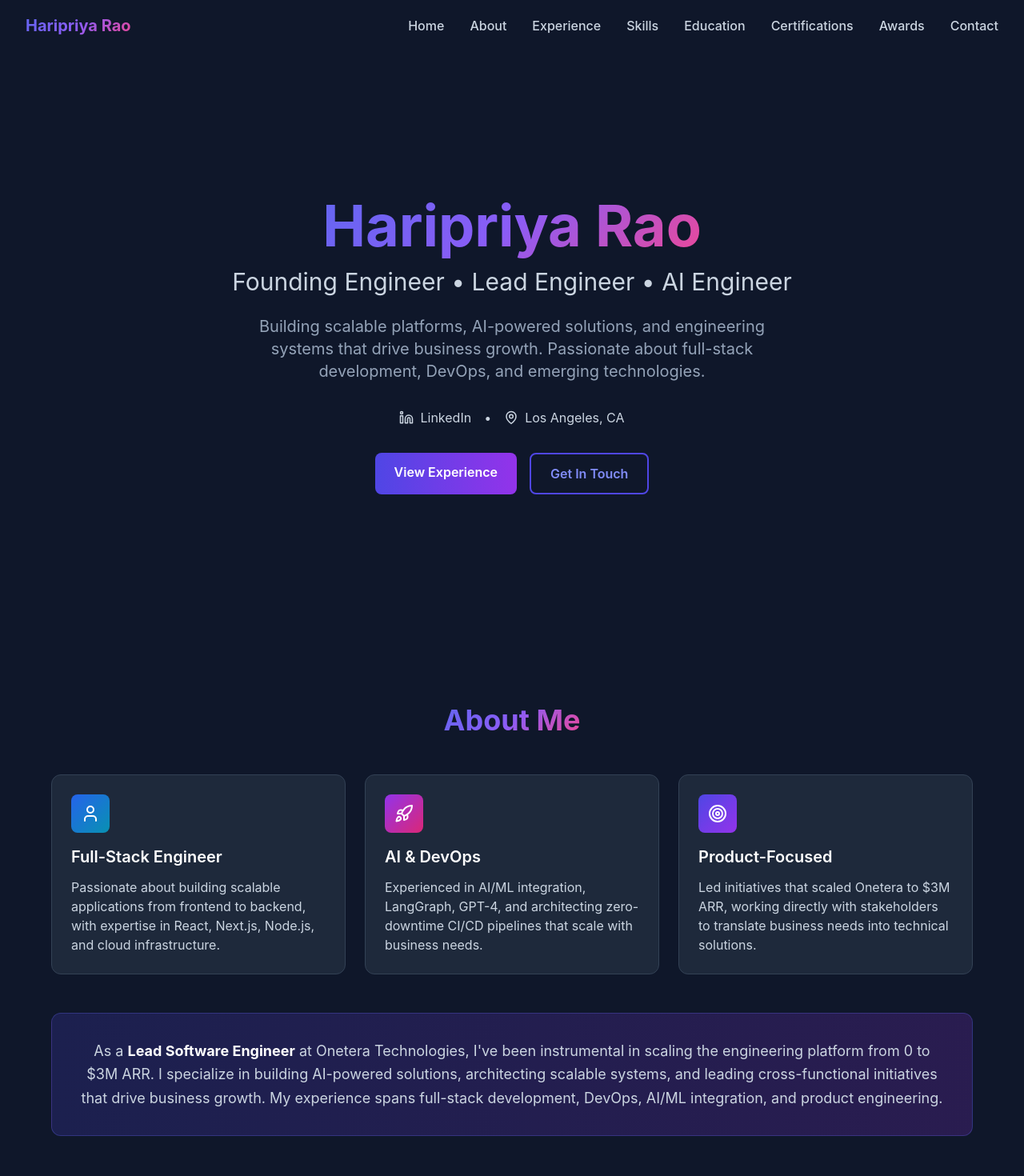
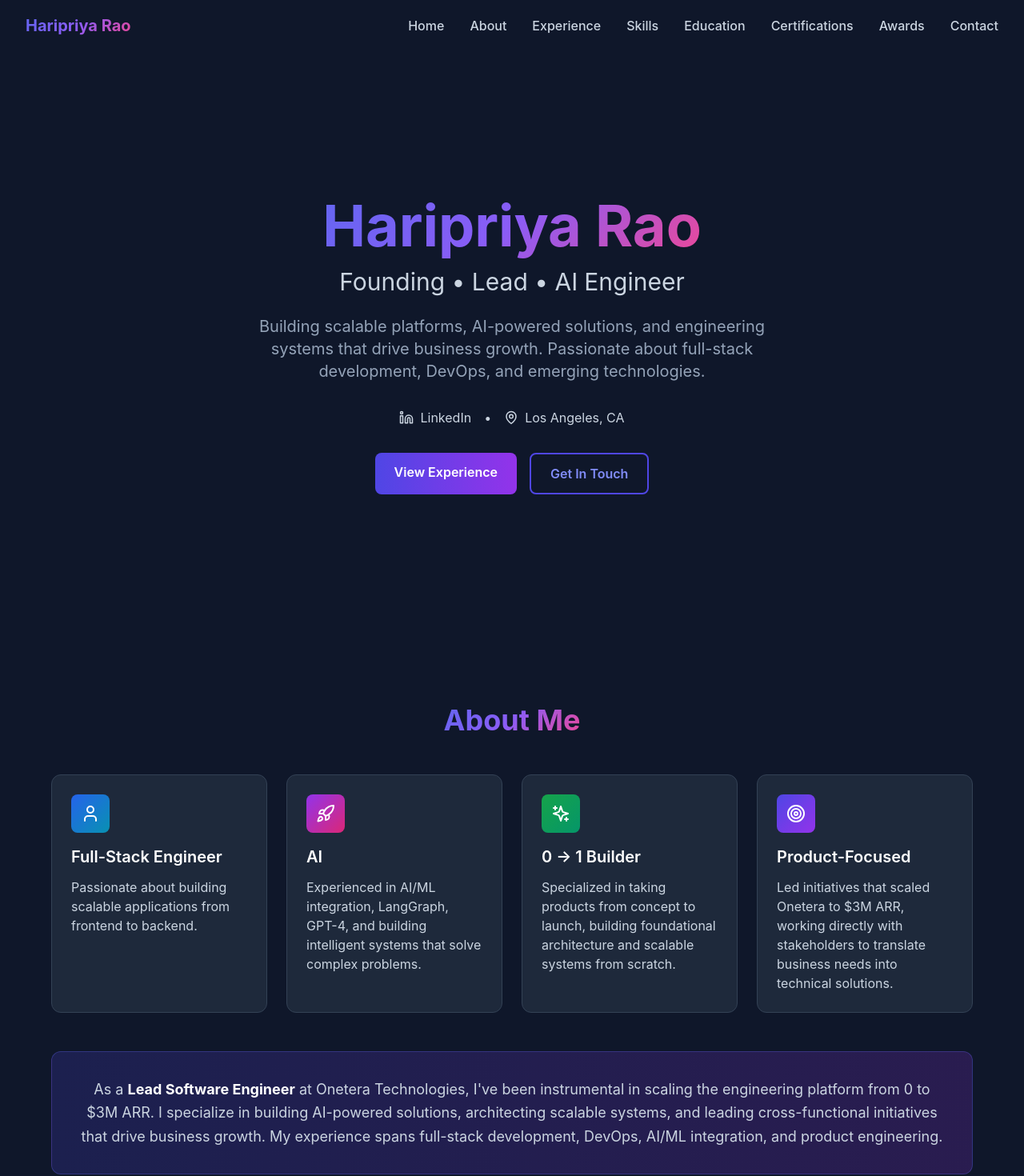
Before and after one commit to haripriyarao26/portfolio, a Next.js app: page / in a window 1280 px wide. Shown: the top 1470 px of the page at 80% size. Built offline with nearby package versions, Linux system fonts and the light colour scheme.

Commit message:
changes in about me section

```diff
--- a/components/About.tsx
+++ b/components/About.tsx
@@ -1,6 +1,6 @@
 'use client';
 
-import { User, Target, Rocket } from 'lucide-react';
+import { User, Target, Rocket, Sparkles } from 'lucide-react';
 
 export default function About() {
   return (
@@ -10,14 +10,14 @@ export default function About() {
           <span className="gradient-text">About Me</span>
         </h2>
 
-        <div className="grid grid-cols-1 md:grid-cols-3 gap-6">
+        <div className="grid grid-cols-1 md:grid-cols-2 lg:grid-cols-4 gap-6">
           <div className="bg-slate-800 rounded-xl p-6 card-hover border border-slate-700">
             <div className="bg-gradient-to-br from-blue-600 to-cyan-600 p-3 rounded-lg w-fit mb-4">
               <User className="text-white" size={24} />
             </div>
             <h3 className="text-xl font-semibold text-white mb-3">Full-Stack Engineer</h3>
             <p className="text-slate-300">
-              Passionate about building scalable applications from frontend to backend, with expertise in React, Next.js, Node.js, and cloud infrastructure.
+              Passionate about building scalable applications from frontend to backend.
             </p>
           </div>
 
@@ -25,9 +25,19 @@ export default function About() {
             <div className="bg-gradient-to-br from-purple-600 to-pink-600 p-3 rounded-lg w-fit mb-4">
               <Rocket className="text-white" size={24} />
             </div>
-            <h3 className="text-xl font-semibold text-white mb-3">AI & DevOps</h3>
+            <h3 className="text-xl font-semibold text-white mb-3">AI</h3>
             <p className="text-slate-300">
-              Experienced in AI/ML integration, LangGraph, GPT-4, and architecting zero-downtime CI/CD pipelines that scale with business needs.
+              Experienced in AI/ML integration, LangGraph, GPT-4, and building intelligent systems that solve complex problems.
+            </p>
+          </div>
+
+          <div className="bg-slate-800 rounded-xl p-6 card-hover border border-slate-700">
+            <div className="bg-gradient-to-br from-green-600 to-emerald-600 p-3 rounded-lg w-fit mb-4">
+              <Sparkles className="text-white" size={24} />
+            </div>
+            <h3 className="text-xl font-semibold text-white mb-3">0 → 1 Builder</h3>
+            <p className="text-slate-300">
+              Specialized in taking products from concept to launch, building foundational architecture and scalable systems from scratch.
             </p>
           </div>
 
--- a/components/Certifications.tsx
+++ b/components/Certifications.tsx
@@ -52,15 +52,6 @@ export default function Certifications() {
                       </div>
                     </div>
                   )}
-                  {cert.imageUrl && (
-                    <div className="mt-4">
-                      <img
-                        src={cert.imageUrl}
-                        alt={cert.title}
-                        className="w-full rounded-lg border border-slate-700"
-                      />
-                    </div>
-                  )}
                 </div>
               </div>
             </div>
--- a/components/Hero.tsx
+++ b/components/Hero.tsx
@@ -12,7 +12,8 @@ export default function Hero() {
             <span className="gradient-text">{resumeData.name}</span>
           </h1>
           <h2 className="text-2xl md:text-3xl text-slate-300 mb-6">
-            Founding Engineer • Lead Engineer • AI Engineer
+            <span className="block md:inline">Founding • Lead • AI</span>
+            <span className="block md:inline md:ml-2">Engineer</span>
           </h2>
           <p className="text-lg md:text-xl text-slate-400 max-w-2xl mx-auto mb-8">
             Building scalable platforms, AI-powered solutions, and engineering systems
```
